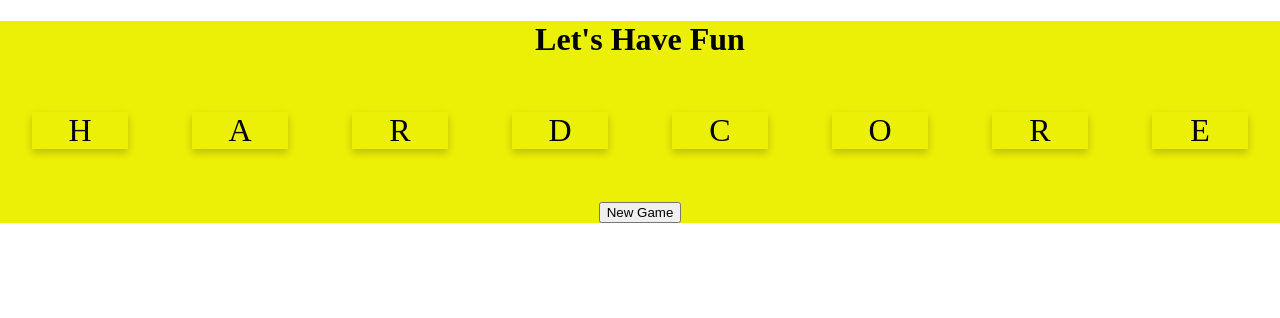
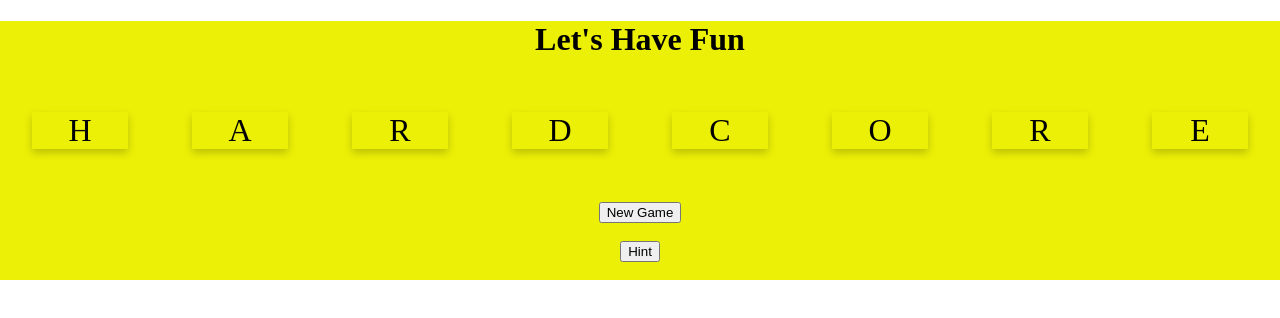
Before and after one commit to vasupon8100/3SA03-6010110729, a React (Create React App) app: page / in a window 1280 px wide. Shown: the top 318 px of the page. Built offline with nearby package versions, Linux system fonts and the light colour scheme.

Commit message:
fifth commit

```diff
--- a/src/App.js
+++ b/src/App.js
@@ -7,20 +7,38 @@ const word = ['EASY','NORMOL','HARDCORE']
 var item = word[Math.floor(Math.random()*word.length)];
 
 class App extends Component {
+  constructor(){
+    super()
+    this.state={
+      requestHint: false
+    }
+  }
 
   newgame = () => {
     window.location.reload(false);
+  }
+  requestHint = () =>{
+    this.setState({requestHint: true});
+  }
+  getHint = (chars) =>{
+    document.getElementById('hint').innerHTML = chars
   }
   render() {
 
     return (
       <div className= "App">
         <h1 className="welcom">Let's Have Fun</h1>
+        <h2 id="close"></h2>
 
-        <WordCard value={item.toUpperCase()}/>
+        <WordCard value={item.toUpperCase()} requestHint = {this.state.requestHint} getHint={this.getHint}/>
         <h1 id="result"></h1>
         <button id="newgame" className="button" onClick={this.newgame}>New Game</button>
+        <br></br><br></br>
+        <button id ="hint" className = "button" onClick={this.requestHint}>Hint</button>
+        <br></br><br></br>
+        <div id="hint"></div>
       </div>
+
     );
 
   }
--- a/src/WordCard.js
+++ b/src/WordCard.js
@@ -44,6 +44,9 @@ Component {
         }
     }
     render() {
+        if(this.props.requestHint){
+            this.props.getHint(this.state.chars)
+        }
         return (
             <div>
                 { Array.from(this.props.value).map((c, i) =><CharacterCard value={c} key={i} activationHandler={this.activationHandler}/>) }
```
